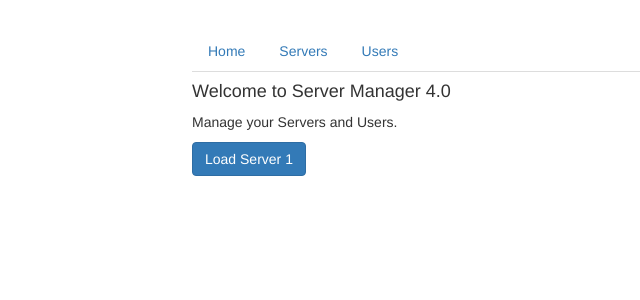
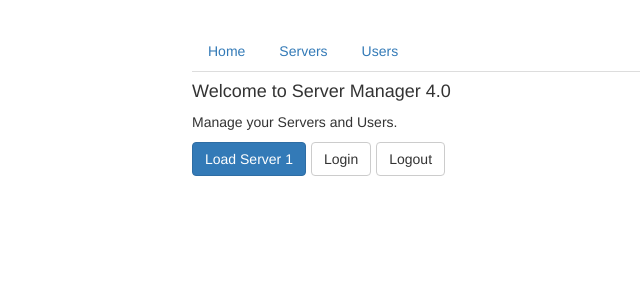
Before and after one commit to self-learning-organization/ng-routing, an Angular app: page /home in a window 1280 px wide. Shown: the top 300 px of the page, without its empty margins (73-713 px from the left). Built offline with nearby package versions, Linux system fonts and the light colour scheme.

Commit message:
Using a Fake Auth Service

```diff
--- a/src/app/home/home.component.html
+++ b/src/app/home/home.component.html
@@ -1,3 +1,7 @@
 <h4>Welcome to Server Manager 4.0</h4>
 <p>Manage your Servers and Users.</p>
-<button class="btn btn-primary" (click)="onLoadServer(1)">Load Server 1</button>
+<div class="btn-toolbar">
+    <button class="btn btn-primary" (click)="onLoadServer(1)">Load Server 1</button>
+    <button class="btn btn-default" (click)="onLogin()">Login</button>
+    <button class="btn btn-default" (click)="onLogout()">Logout</button>
+</div>
--- a/src/app/home/home.component.ts
+++ b/src/app/home/home.component.ts
@@ -1,5 +1,7 @@
 import { Component, OnInit } from '@angular/core';
 import { Router } from '@angular/router';
+
+import { AuthService } from '../auth.service';
 
 @Component({
   selector: 'app-home',
@@ -8,7 +10,7 @@
 })
 export class HomeComponent implements OnInit {
 
-  constructor(private router: Router) { }
+  constructor(private router: Router, private authService: AuthService) { }
 
   ngOnInit() {
   }
@@ -22,4 +24,12 @@
         fragment: 'loading'}
     );
   }
+
+  onLogin() {
+    this.authService.login();
+  }
+
+  onLogout() {
+    this.authService.logout();
+  }
 }
```
